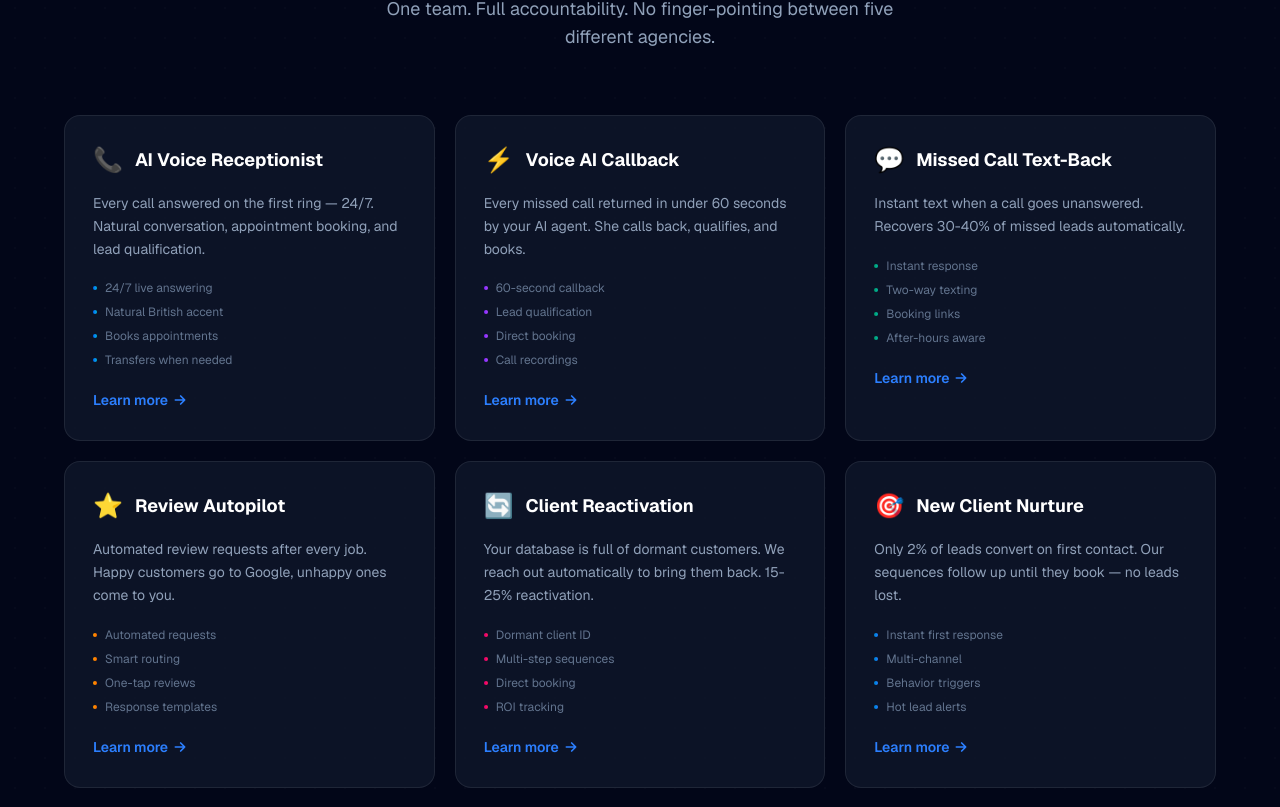
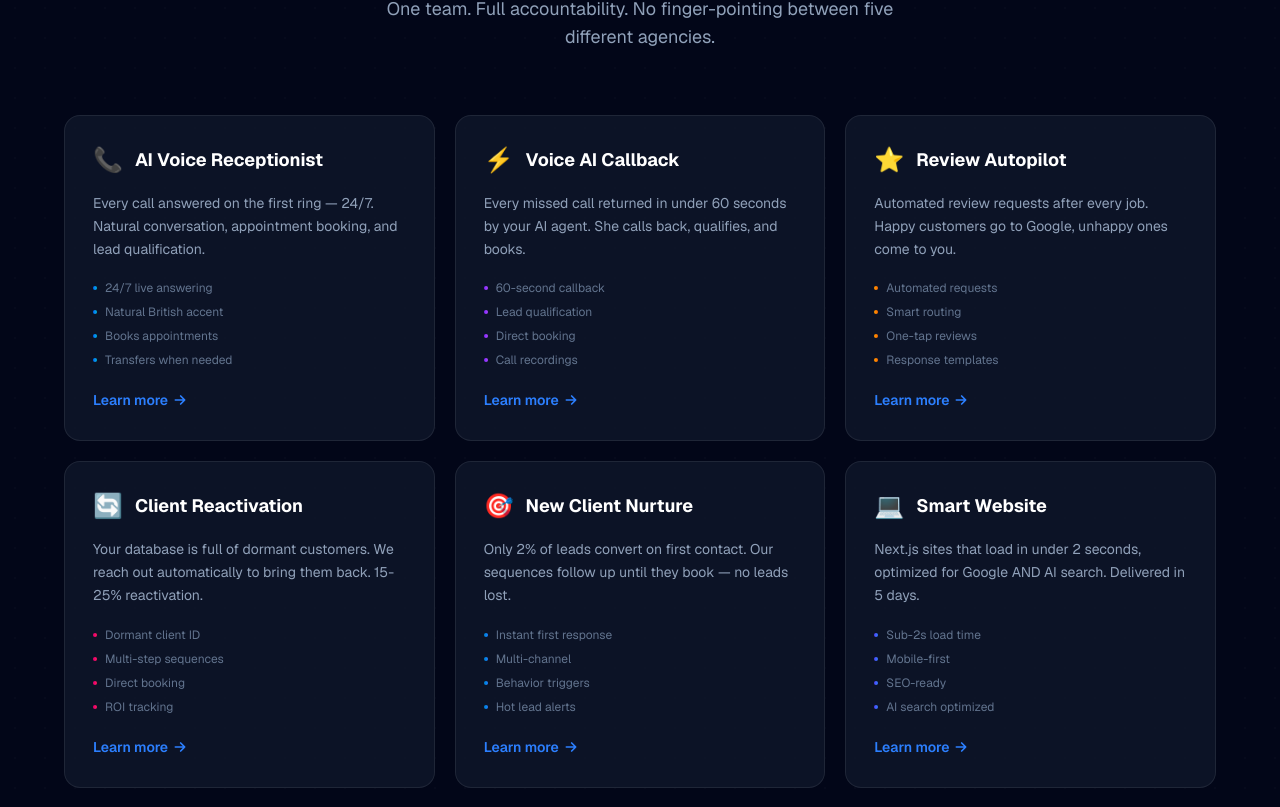
Before and after one commit to thadpaschall1-ctrl/fdm-platform, a Next.js app: page / in a window 1280 px wide. Shown: the part 1293-2100 px from the top of the page. Built offline with nearby package versions, Linux system fonts and the light colour scheme; no server answers.

Commit message:
Remove Missed Call Text-Back service, down to 9 services

```diff
--- a/app/page.tsx
+++ b/app/page.tsx
@@ -38,15 +38,6 @@ const SERVICES = [
     highlights: ["60-second callback", "Lead qualification", "Direct booking", "Call recordings"],
     color: "from-violet-600 to-purple-500",
     glow: "group-hover:shadow-violet-500/20",
-  },
-  {
-    icon: "💬",
-    title: "Missed Call Text-Back",
-    slug: "missed-call-text-back",
-    description: "Instant text when a call goes unanswered. Recovers 30-40% of missed leads automatically.",
-    highlights: ["Instant response", "Two-way texting", "Booking links", "After-hours aware"],
-    color: "from-emerald-600 to-teal-500",
-    glow: "group-hover:shadow-emerald-500/20",
   },
   {
     icon: "⭐",
```
